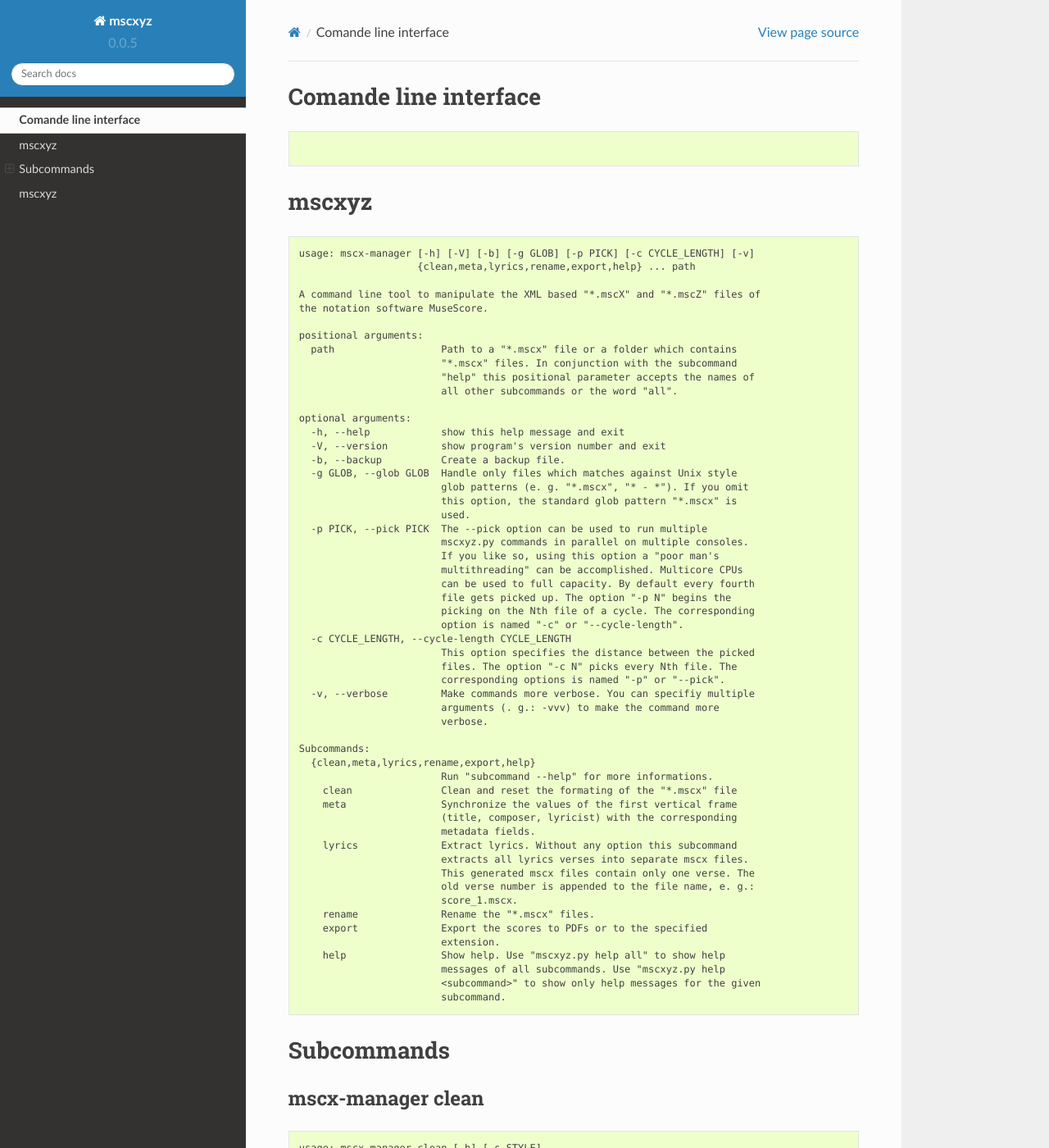
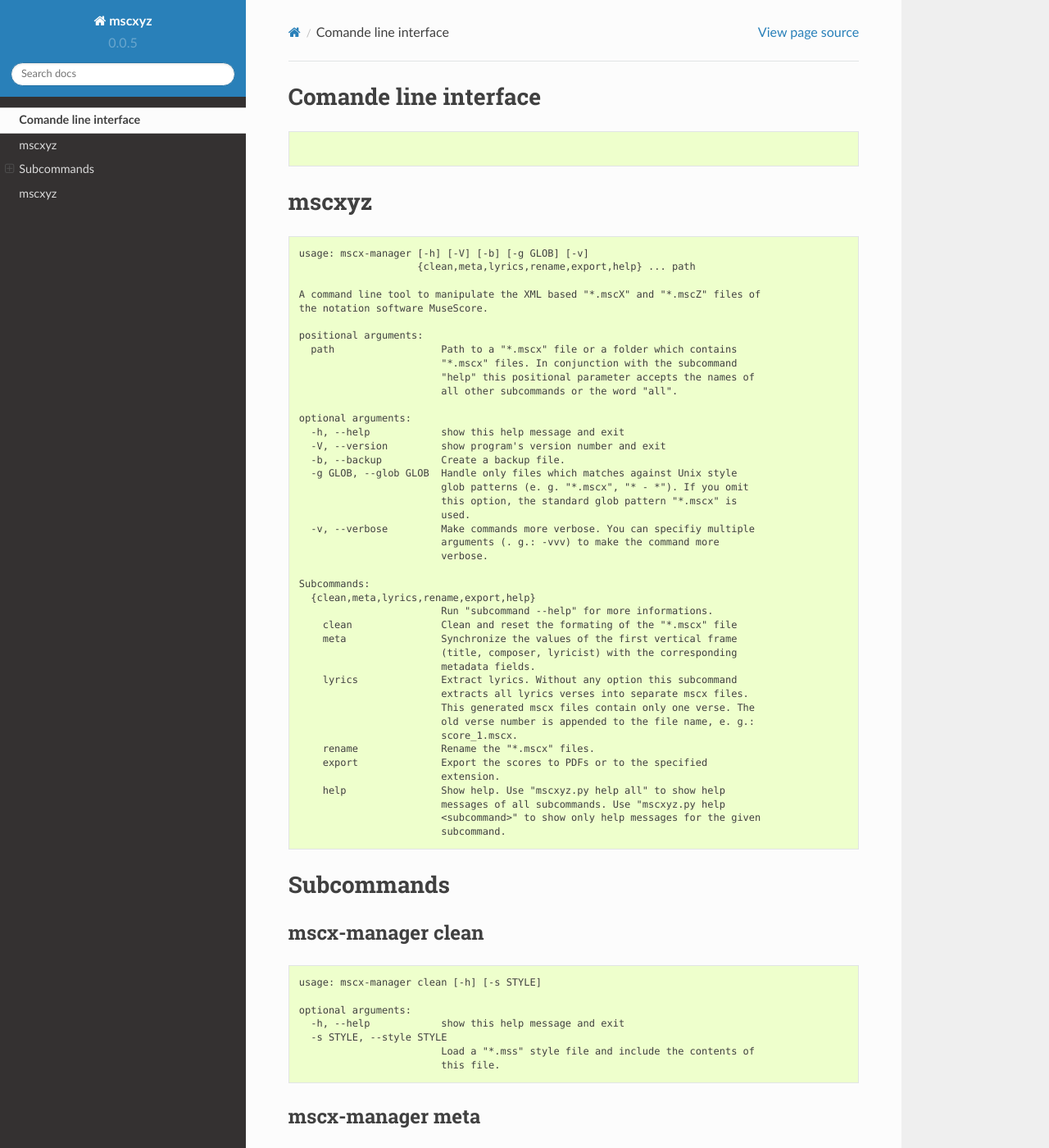
Before and after one commit to Josef-Friedrich/mscxyz, a Sphinx documentation site: the page built from doc/source/cli.rst, in a window 1280 px wide and 1400 px high. Shown: the whole window at 82% size. Built offline with Sphinx 7.4.7 and the Read the Docs theme 2.0.0, drawn with Linux system fonts in a browser that asks for light colours.

Commit message:
Delete useless batch options

```diff
--- a/doc/source/cli.rst
+++ b/doc/source/cli.rst
@@ -9,7 +9,7 @@
 
 .. code-block:: text
 
-  usage: mscx-manager [-h] [-V] [-b] [-g GLOB] [-p PICK] [-c CYCLE_LENGTH] [-v]
+  usage: mscx-manager [-h] [-V] [-b] [-g GLOB] [-v]
                       {clean,meta,lyrics,rename,export,help} ... path
 
   A command line tool to manipulate the XML based "*.mscX" and "*.mscZ" files of
@@ -29,18 +29,6 @@
                           glob patterns (e. g. "*.mscx", "* - *"). If you omit
                           this option, the standard glob pattern "*.mscx" is
                           used.
-    -p PICK, --pick PICK  The --pick option can be used to run multiple
-                          mscxyz.py commands in parallel on multiple consoles.
-                          If you like so, using this option a "poor man's
-                          multithreading" can be accomplished. Multicore CPUs
-                          can be used to full capacity. By default every fourth
-                          file gets picked up. The option "-p N" begins the
-                          picking on the Nth file of a cycle. The corresponding
-                          option is named "-c" or "--cycle-length".
-    -c CYCLE_LENGTH, --cycle-length CYCLE_LENGTH
-                          This option specifies the distance between the picked
-                          files. The option "-c N" picks every Nth file. The
-                          corresponding options is named "-p" or "--pick".
     -v, --verbose         Make commands more verbose. You can specifiy multiple
                           arguments (. g.: -vvv) to make the command more
                           verbose.
--- a/mscxyz/__init__.py
+++ b/mscxyz/__init__.py
@@ -77,10 +77,6 @@
         sys.exit()
 
     batch = Batch(args.path, args.glob)
-
-    if args.pick:
-        batch.pick(args.pick, args.cycle_length)
-
     files = batch.get_files()
 
     output = []
```
Also changed, not shown: README.rst (+1 -13 lines), 2 other files.
